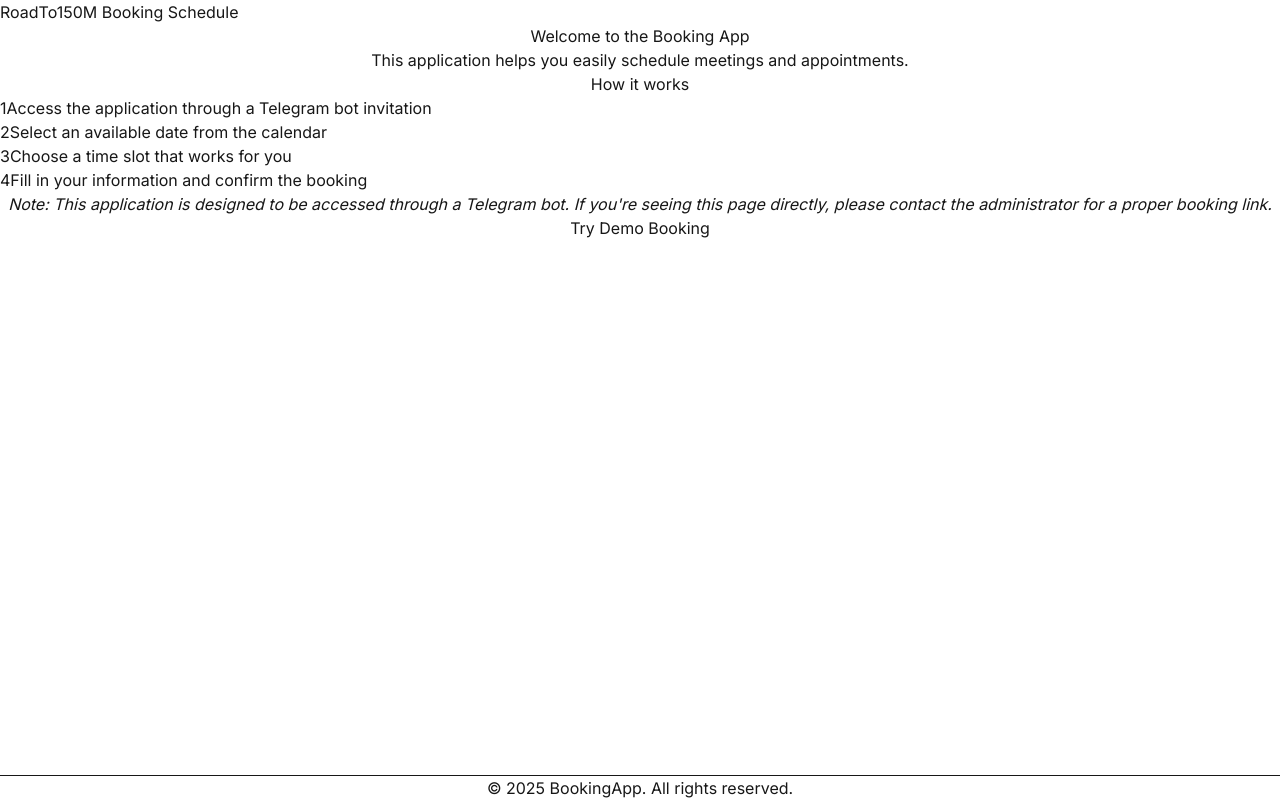
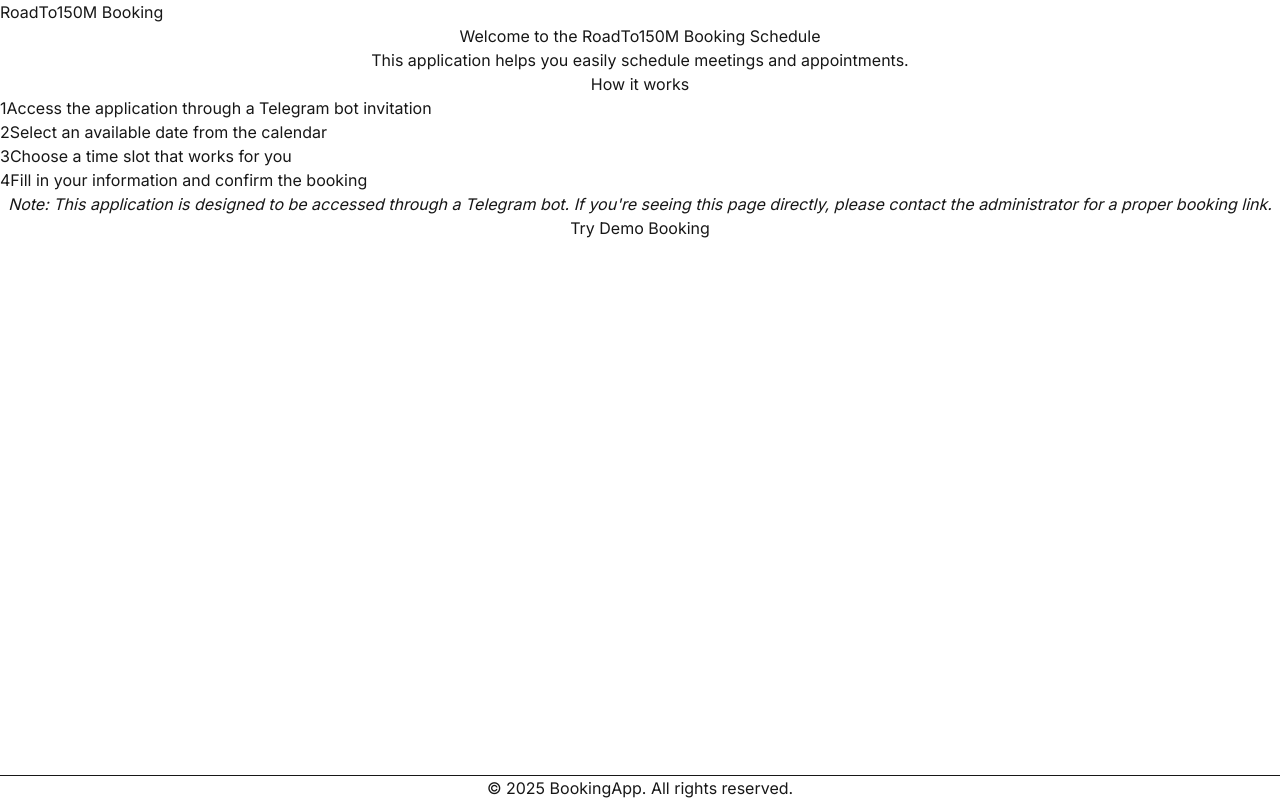
Before and after one commit to cramingle/roadto150M, a Next.js app: page / in a window 1280 px wide. Built offline with nearby package versions, Linux system fonts and the light colour scheme.

Commit message:
Update app name to RoadTo150M Booking Schedule

```diff
--- a/src/app/layout.tsx
+++ b/src/app/layout.tsx
@@ -7,8 +7,8 @@
 const inter = Inter({ subsets: ['latin'] });
 
 export const metadata: Metadata = {
-  title: 'Booking App',
-  description: 'A simple booking application for scheduling meetings',
+  title: 'RoadTo150M Booking Schedule',
+  description: 'An easy-to-use booking application for scheduling meetings through Telegram',
 };
 
 export default function RootLayout({
--- a/src/app/page.tsx
+++ b/src/app/page.tsx
@@ -18,7 +18,7 @@
 
   return (
     <div className="max-w-3xl mx-auto px-4 py-16 text-center">
-      <h1 className="text-4xl font-bold mb-6">Welcome to the Booking App</h1>
+      <h1 className="text-4xl font-bold mb-6">Welcome to the RoadTo150M Booking Schedule</h1>
       <p className="text-xl text-gray-600 mb-8">
         This application helps you easily schedule meetings and appointments.
       </p>
--- a/src/components/layout/Header.tsx
+++ b/src/components/layout/Header.tsx
@@ -8,7 +8,7 @@
         <div className="flex justify-between h-16 items-center">
           <div className="flex-shrink-0">
             <Link href="/" className="flex items-center">
-              <span className="text-blue-600 font-bold text-xl">RoadTo150M Booking Schedule</span>
+              <span className="text-blue-600 font-bold text-xl">RoadTo150M Booking</span>
             </Link>
           </div>
         </div>
```
Also changed, not shown: 1 other file (tests, documents, lock files or other folders).
